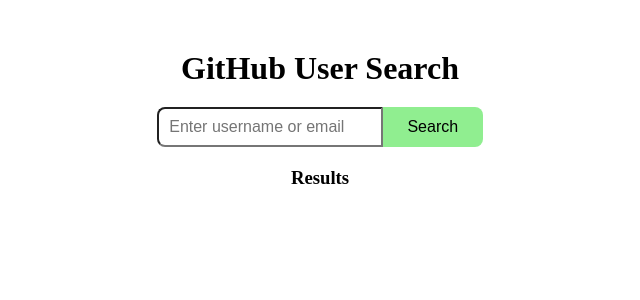
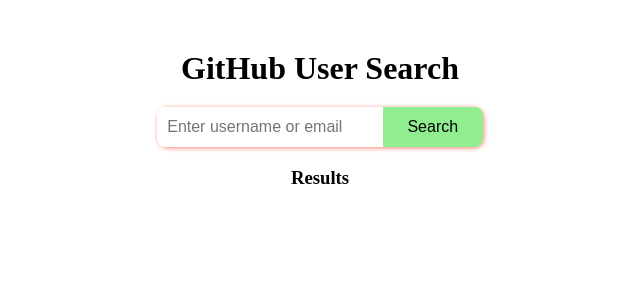
Before and after one commit to practice-ben/gihub-user-search, a React (Vite) app: page / in a window 1280 px wide. Shown: the top 300 px of the page, without its empty margins (320-960 px from the left). Built offline with nearby package versions, Linux system fonts and the light colour scheme.

Commit message:
Add shadows

```diff
--- a/src/index.css
+++ b/src/index.css
@@ -18,6 +18,8 @@
   display: flex;
   height: 40px;
   width: calc(300px + 2vw);
+  border-radius: 10px;
+  box-shadow: 1px 1px 5px salmon;
 }
 input {
   padding-left: 10px;
@@ -25,6 +27,8 @@
   border-bottom-left-radius: 8px;
   flex: 1;
   font-size: 1rem;
+  outline: none;
+  border: none;
 }
 .button {
   padding-inline: 10px;
@@ -49,8 +53,9 @@
   align-items: center;
   gap: 20px;
   padding-block: 10px;
-  border: 1px solid black;
   width: 100%;
+  border-radius: 10px;
+  box-shadow: 2px 2px 5px 2px salmon;
 }
 .image {
   height: 100px;
```
